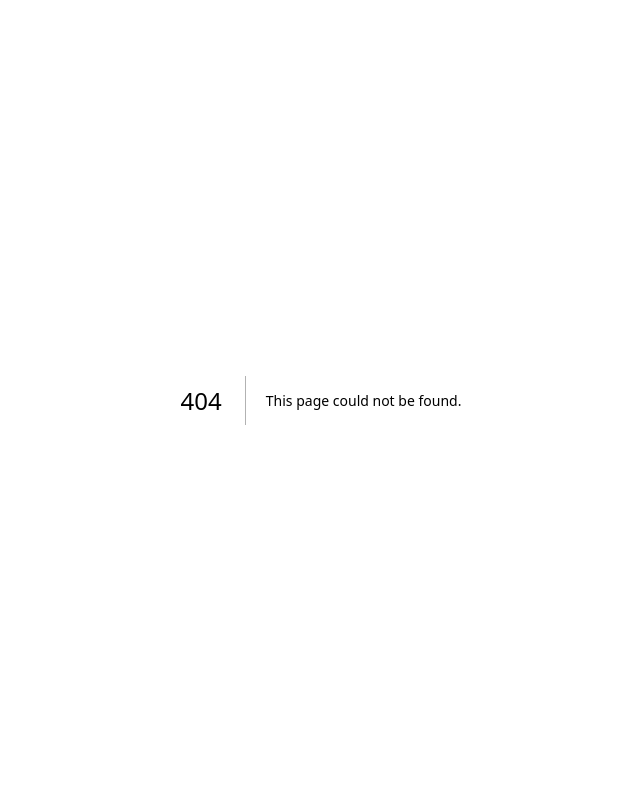
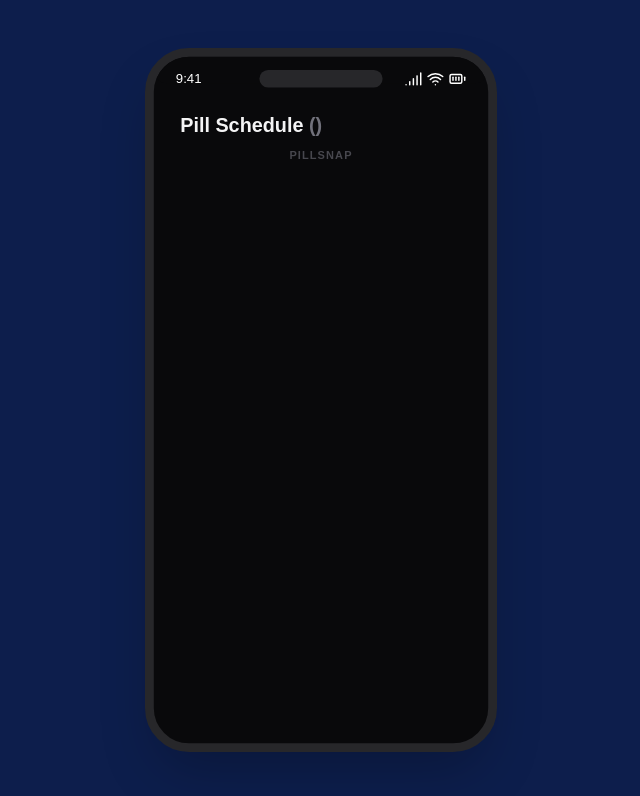
Before and after one commit to AdibJadidi/pillsnap, a Next.js app: page /view in a window 1280 px wide. Before the commit this address had no page. Shown: the top 796 px of the page, without its empty margins (319-959 px from the left). Built offline with nearby package versions, Linux system fonts and the light colour scheme.

Commit message:
feat: implement public patient view page to decode schedule from URL

```diff
--- /dev/null
+++ b/src/app/view/page.tsx
@@ -0,0 +1,29 @@
+"use client";
+import React, { useEffect } from "react";
+import { useSearchParams } from "next/navigation";
+import PhonePreview from "@/features/pill/components/PhonePreview";
+import { usePillStore } from "@/features/pill/store/usePillStore";
+
+const PatientViewPage = () => {
+  const searchParams = useSearchParams();
+  const loadScheduleFormUrl = usePillStore(
+    (state) => state.loadScheduleFormUrl,
+  );
+
+  useEffect(() => {
+    const encodedData = searchParams.get("data");
+    if (encodedData) {
+      loadScheduleFormUrl(encodedData);
+    }
+  }, [searchParams, loadScheduleFormUrl]);
+
+  return (
+    <div className="min-h-screen bg-[#0d1e4c] flex items-center justify-center p-4">
+      <div className="scale-105 md:scale-110 transition-transform">
+        <PhonePreview />
+      </div>
+    </div>
+  );
+};
+
+export default PatientViewPage;
```
